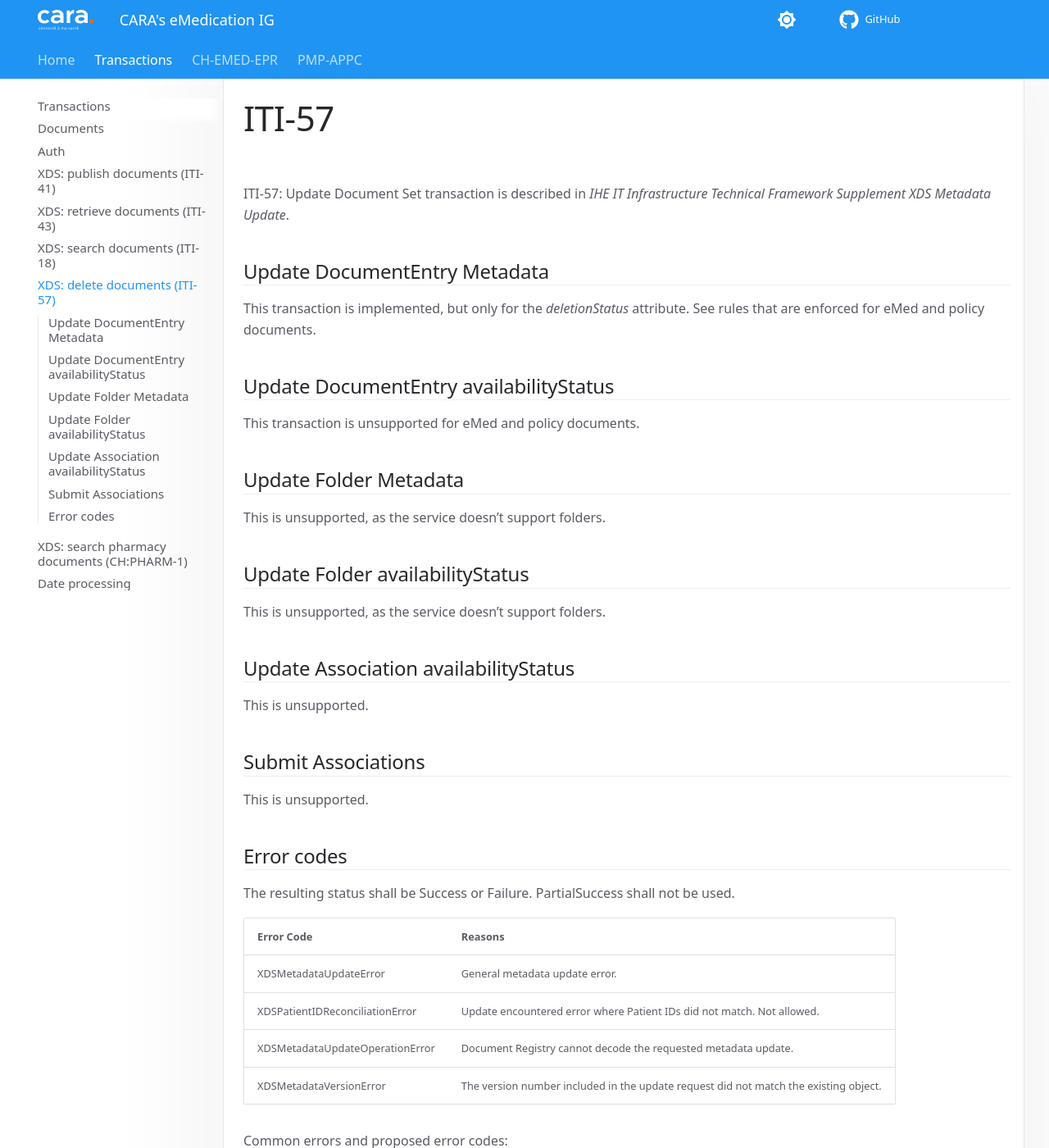
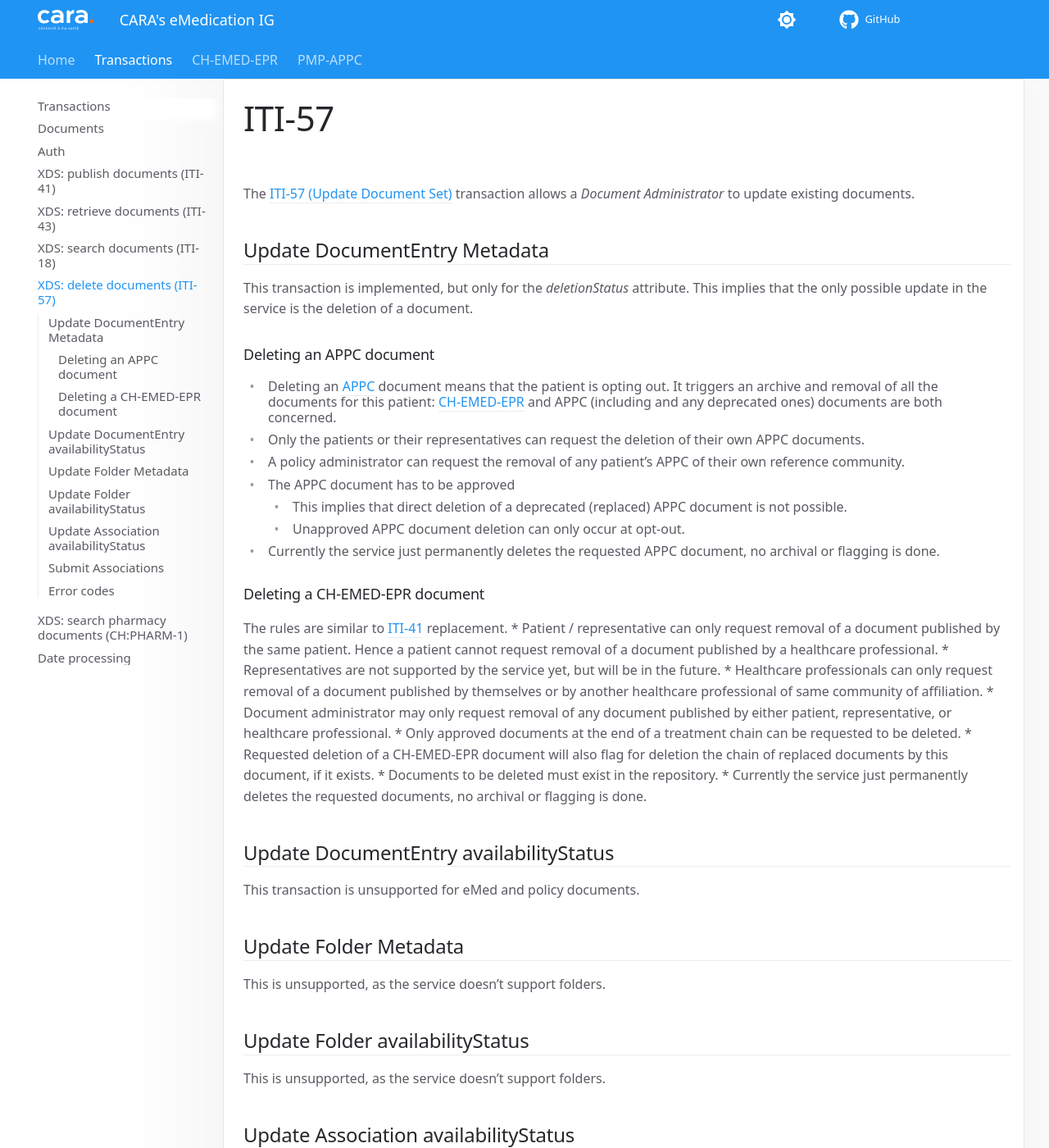
Before and after one commit to CARA-ch/emed-service-guide, an MkDocs documentation site: the page built from docs/transactions/iti57.md, in a window 1280 px wide and 1400 px high. Shown: the whole window at 82% size. Built offline with MkDocs 1.6.1 and Material for MkDocs 9.7.7, drawn with Linux system fonts in a browser that asks for light colours; comment, search, counter and statistics services are not loaded.

Commit message:
#15 add iti57 doc$

```diff
--- a/docs/transactions/iti57.md
+++ b/docs/transactions/iti57.md
@@ -1,11 +1,29 @@
 # ITI-57
 
-ITI-57: Update Document Set transaction is described in *IHE IT Infrastructure
-Technical Framework Supplement XDS Metadata Update*.
+The [ITI-57 (Update Document Set)](https://www.ihe.net/uploadedFiles/Documents/ITI/IHE_ITI_Suppl_XDS_Metadata_Update.pdf) transaction allows a _Document Administrator_ to update existing documents.
 
 ## Update DocumentEntry Metadata
 
-This transaction is implemented, but only for the *deletionStatus* attribute. See rules that are enforced for eMed and policy documents.
+This transaction is implemented, but only for the *deletionStatus* attribute. This implies that the only possible update in the service is the deletion of a document.
+### Deleting an APPC document
+* Deleting an [APPC](https://www.ihe.net/uploadedFiles/Documents/ITI/IHE_ITI_Suppl_APPC.pdf) document means that the patient is opting out. It triggers an archive and removal of all the documents for this patient: [CH-EMED-EPR](https://build.fhir.org/ig/CARA-ch/ch-emed-epr/) and APPC (including and any deprecated ones) documents are both concerned.
+* Only the patients or their representatives can request the deletion of their own APPC documents.
+* A policy administrator can request the removal of any patient's APPC of their own reference community.
+* The APPC document has to be approved
+    * This implies that direct deletion of a deprecated (replaced) APPC document is not possible.
+    * Unapproved APPC document deletion can only occur at opt-out.
+* Currently the service just permanently deletes the requested APPC document, no archival or flagging is done.
+
+### Deleting a CH-EMED-EPR document
+The rules are similar to [ITI-41](iti41.md) replacement.
+* Patient / representative can only request removal of a document published by the same patient. Hence a patient cannot request removal of a document published by a healthcare professional.
+    * Representatives are not supported by the service yet, but will be in the future.
+* Healthcare professionals can only request removal of a document published by themselves or by another healthcare professional of same community of affiliation.
+* Document administrator may only request removal of any document published by either patient, representative, or healthcare professional.
+* Only approved documents at the end of a treatment chain can be requested to be deleted.
+* Requested deletion of a CH-EMED-EPR document will also flag for deletion the chain of replaced documents by this document, if it exists.
+* Documents to be deleted must exist in the repository.
+* Currently the service just permanently deletes the requested documents, no archival or flagging is done.
 
 ## Update DocumentEntry availabilityStatus
 
```
